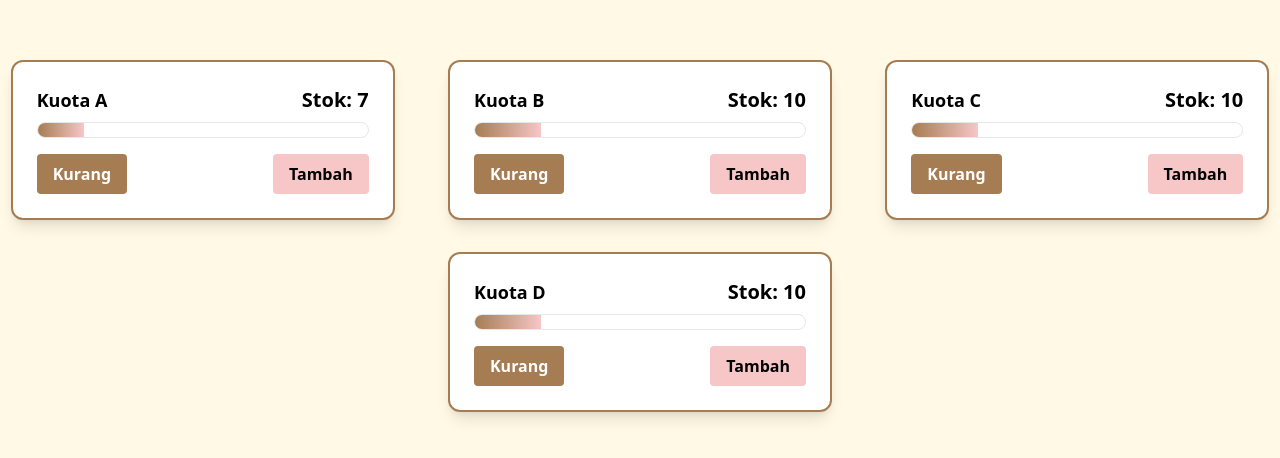
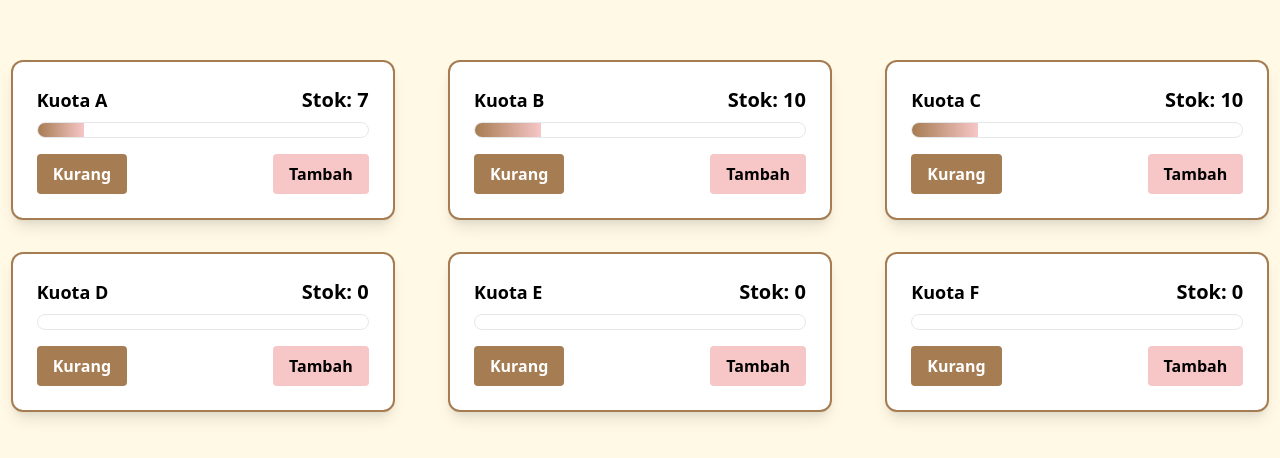
Before and after one commit to zhfrann/telkom-market-day-quota-counter, a plain HTML site: page index.html in a window 1280 px wide. Shown: the part 164-622 px from the top of the page. Drawn offline with nearby package versions, Linux system fonts and the light colour scheme.

Commit message:
Update quota values for Kuota D, E, and F

```diff
--- a/index.html
+++ b/index.html
@@ -34,7 +34,9 @@
                 { name: 'Kuota A', value: 7, max: 50 },
                 { name: 'Kuota B', value: 10, max: 50 },
                 { name: 'Kuota C', value: 10, max: 50 },
-                { name: 'Kuota D', value: 10, max: 50 },
+                { name: 'Kuota D', value: 0, max: 50 },
+                { name: 'Kuota E', value: 0, max: 50 },
+                { name: 'Kuota F', value: 0, max: 50 },
             ];
         }
 
```
